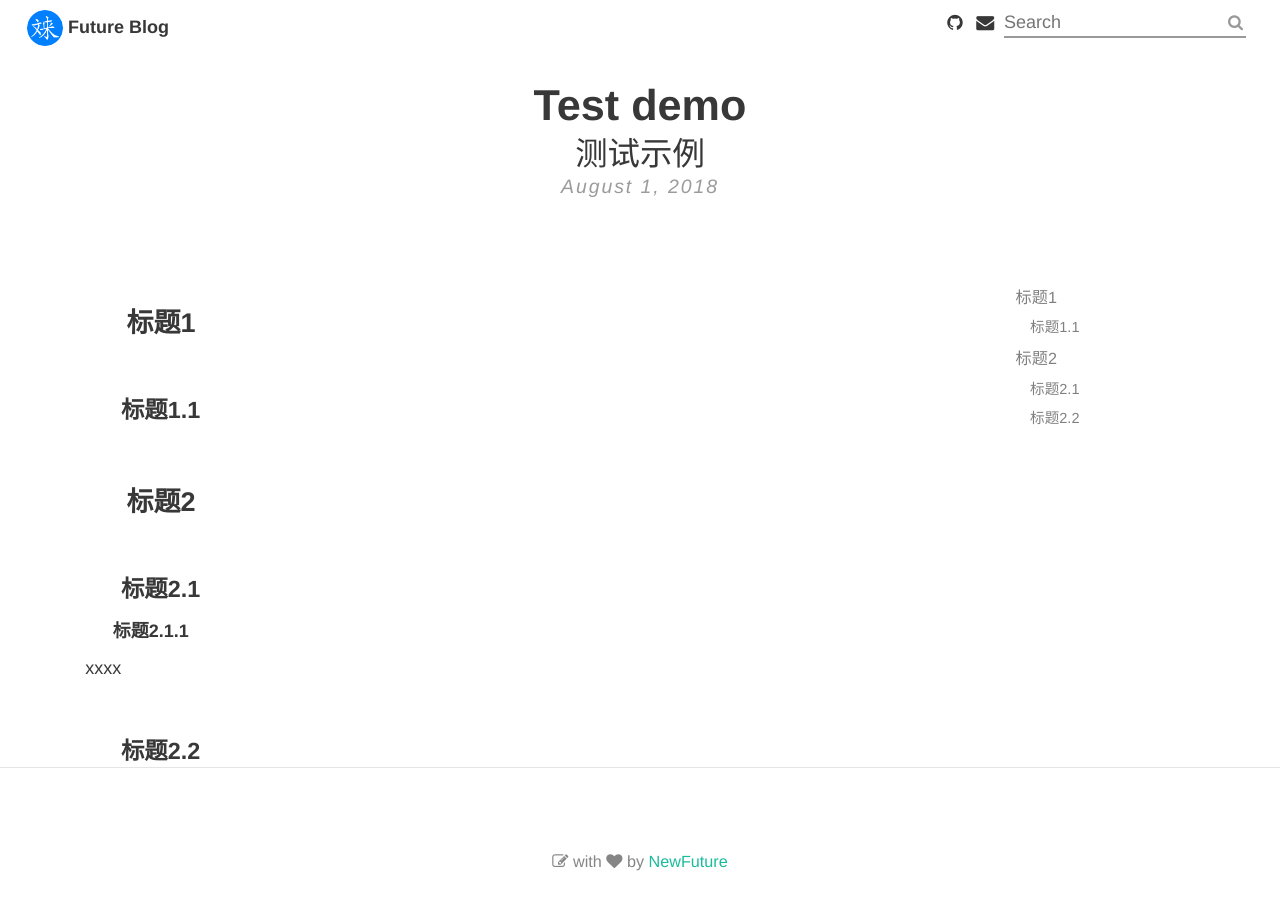
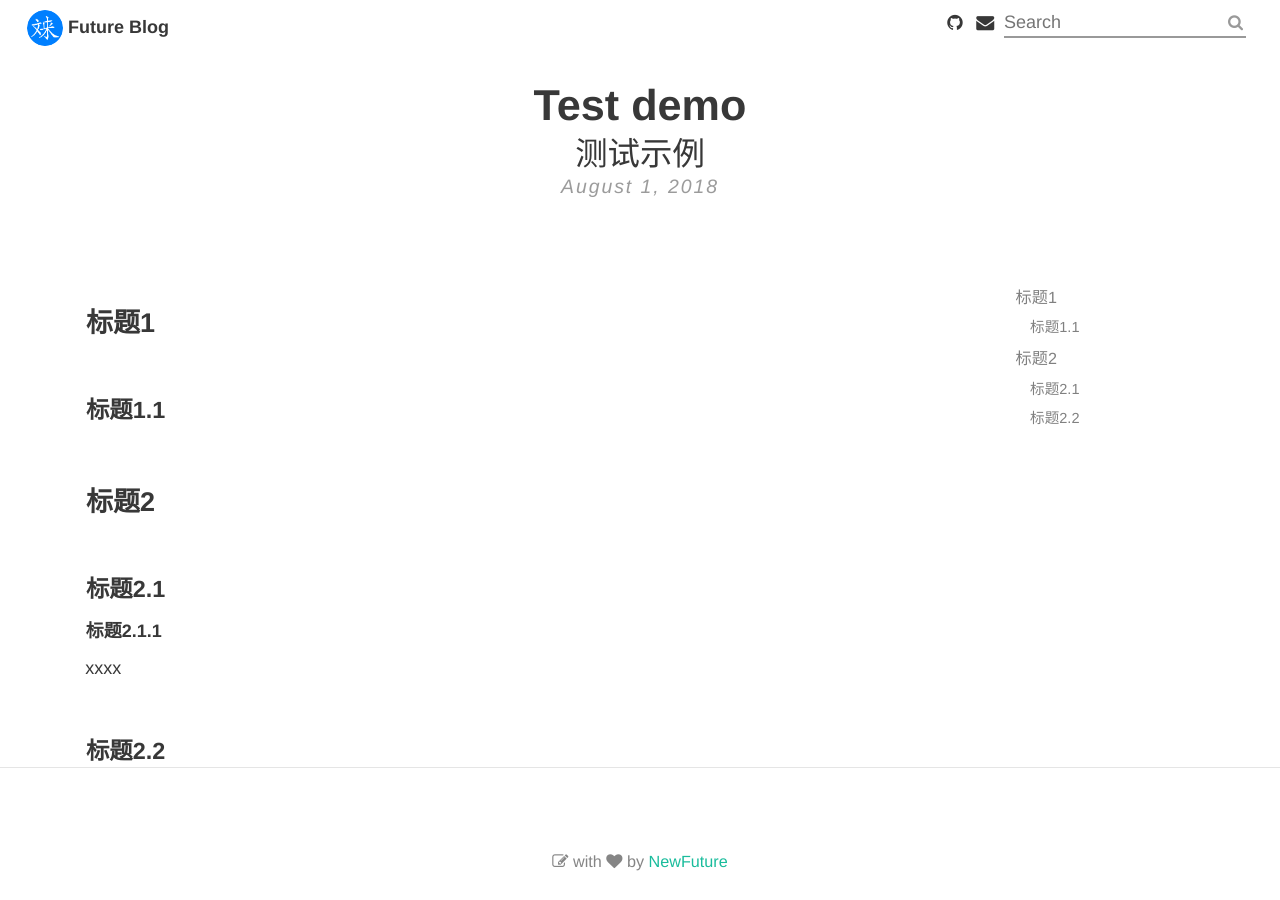
Before and after one commit to NewFuture/blog, a Jekyll site: the page built from _posts/2018-08-01-test.md, in a window 1280 px wide. Built offline with Jekyll 4.4.1, drawn with Linux system fonts in a browser that asks for light colours.

Commit message:
fix margin left

```diff
--- a/_sass/layouts/_posts.scss
+++ b/_sass/layouts/_posts.scss
@@ -66,6 +66,7 @@ article {
       color: transparent;
 
       &:empty::after {
+        margin-left: -1.5em;
         content: "🔗";
       }
 
@@ -78,7 +79,6 @@ article {
     &>h3:hover>a:empty,
     &>h4:hover>a:empty {
       color: $text-color;
-      margin-left: -1.5em;
     }
 
     &>h2 {
```
